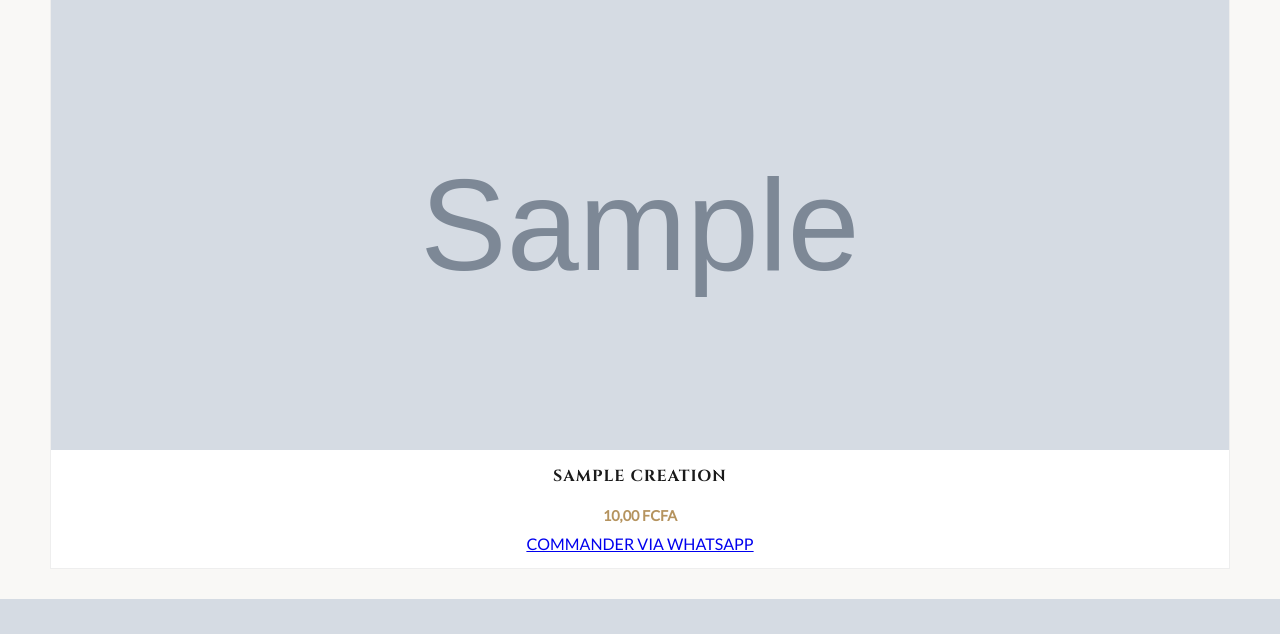
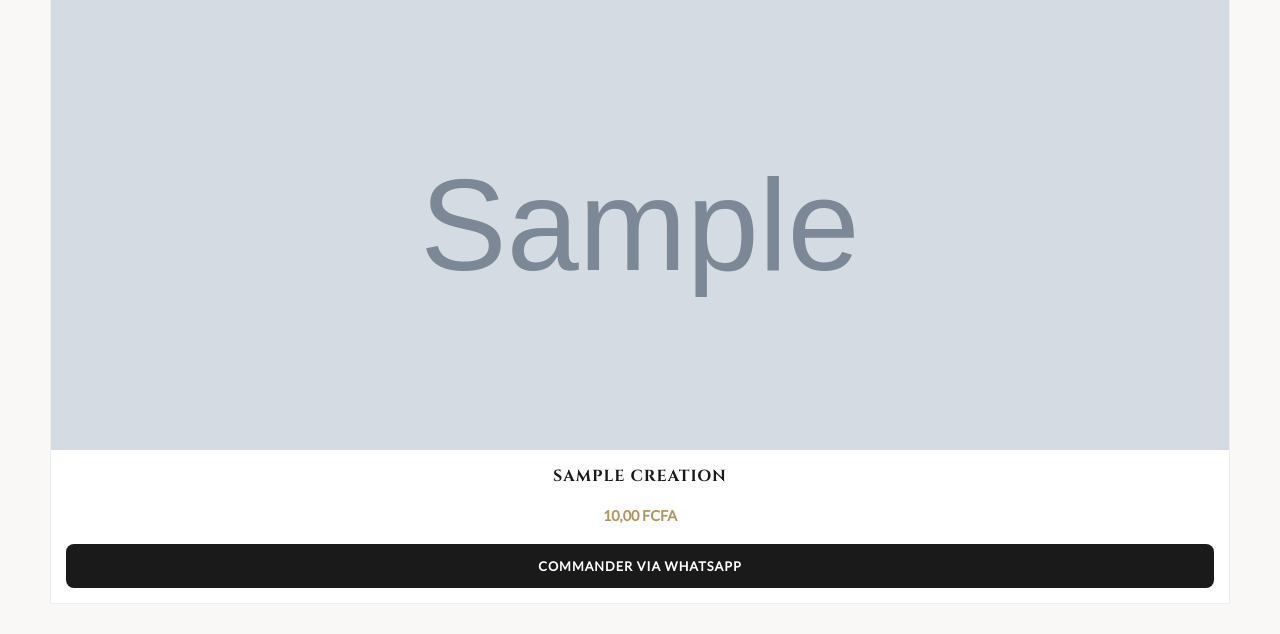
Before and after one commit to lokosergelionel-arch/sage_empire, a Django app: template hub/templates/galerie_mode.html in a window 1280 px wide. Shown: the part 252-886 px from the top of the page. Before the commit the page ends 851 px from the top, so only its background shows below. Run offline with Django 5.2, Linux system fonts and the light colour scheme; the template is opened without the code that fills it: values that come from a table or form of the project are taken from there, others are empty; tables that the repository leaves empty hold one stand-in row (values such as "Sample post"); grey boxes marked "Sample" are stand-in pictures.

Commit message:
Sage Mode + Portfolio : correction style bouton WhatsApp (suppression trait)

```diff
--- a/hub/templates/galerie_mode.html
+++ b/hub/templates/galerie_mode.html
@@ -128,6 +128,25 @@
  }
  .btn-order:hover { background: var(--gold); }
 
+ .btn-commander {
+    background: var(--charcoal);
+    color: white;
+    padding: 14px 20px;
+    border-radius: 8px;
+    font-weight: 600;
+    letter-spacing: 1px;
+    text-transform: uppercase;
+    font-size: 0.8rem;
+    display: block;
+    text-decoration: none;
+    margin-top: 10px;
+}
+
+.btn-commander:hover {
+    background: var(--gold);
+    color: black;
+}
+
  /* --- OPTIMISATION MOBILE (3 IMAGES PAR LIGNE) --- */
  @media (max-width: 768px) {
  header { padding: 60px 5% 30px; }
@@ -244,7 +263,7 @@
  <h3>{{ produit.titre }}</h3>
  <p class="price">{{ produit.prix }} FCFA</p>
  <a href="https://wa.me/{{ styliste.contact_whatsapp }}?text=Bonjour Sage Mode, je suis intéressé par cet article :%0A%0A*{{ produit.titre }}*%0A{{ produit.prix }} FCFA%0A%0AImage : {{ produit.display_image }}"
-   target="_blank" class="btn-commander">
+   target="_blank" class="btn-commander" style="text-decoration: none; display: inline-block; text-align: center;">
     COMMANDER VIA WHATSAPP
 </a>
  </div>
```
